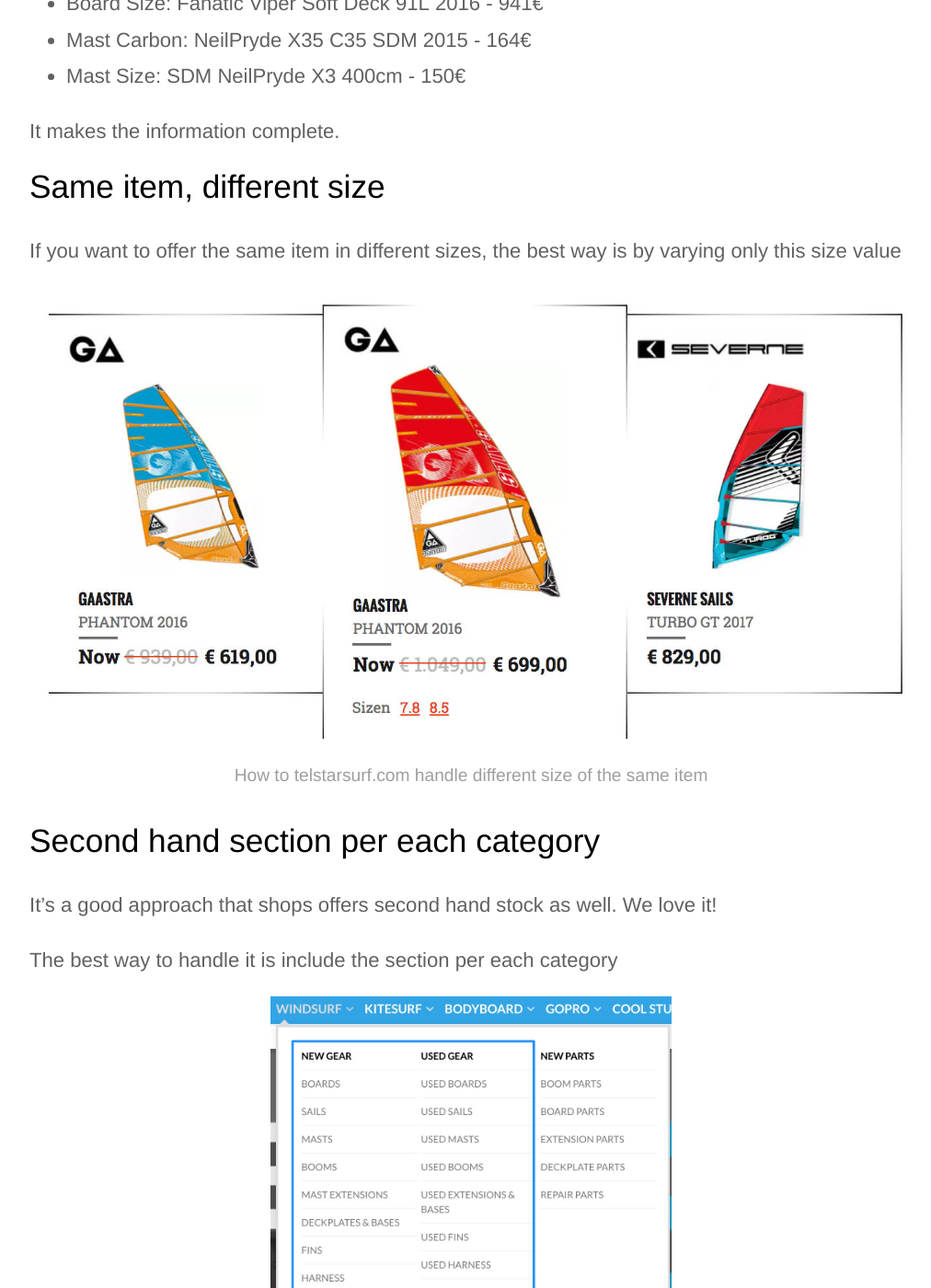
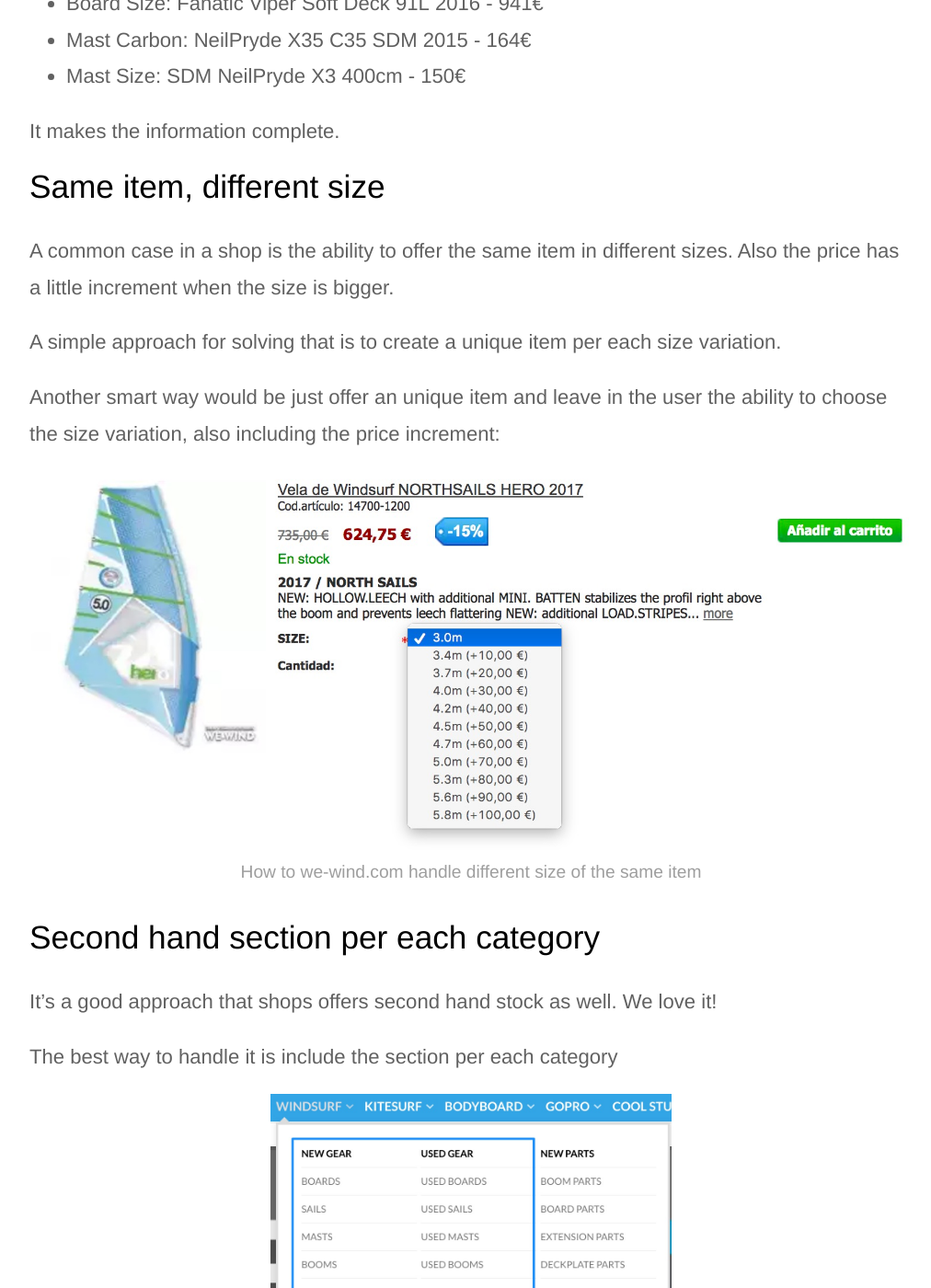
Before and after one commit to windtoday/windtoday-blog, a Jekyll site: the page built from _posts/2016-05-08-how-to-write-good-products.md, in a window 1280 px wide and 1400 px high, scrolled down 1749 px. Shown: the whole window at 92% size, without its empty margins (128-1140 px from the left). Built offline with Jekyll 4.4.1, drawn with Linux system fonts in a browser that asks for light colours; a script that is not in the unit is left out; comment, search, counter and statistics services are not loaded.

Commit message:
Update price variations tip

```diff
--- a/_posts/2016-05-08-how-to-write-good-products.md
+++ b/_posts/2016-05-08-how-to-write-good-products.md
@@ -43,11 +43,15 @@
 
 ## Same item, different size
 
-If you want to offer the same item in different sizes, the best way is by varying only this size value
+A common case in a shop is the ability to offer the same item in different sizes. Also the price has a little increment when the size is bigger.
+
+A simple approach for solving that is to create a unique item per each size variation.
+
+Another smart way would be just offer an unique item and leave in the user the ability to choose the size variation, also including the price increment:
 
 <figure>
   <img src="/images/posts/sailsize.jpg">
-  <figcaption>How to telstarsurf.com handle different size of the same item</figcaption>
+  <figcaption>How to we-wind.com handle different size of the same item</figcaption>
 </figure>
 
 ## Second hand section per each category
```
Also changed, not shown: images/posts/sailsize.jpg.
